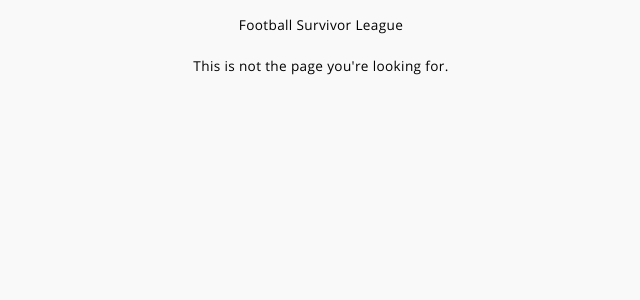
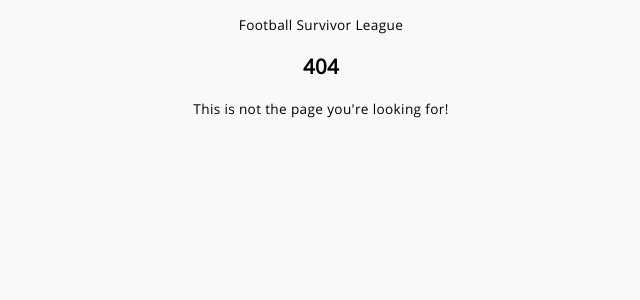
Before and after one commit to dansahagian/fbsurvivor, a Flask app: template templates/404.html in a window 1280 px wide. Shown: the top 300 px of the page, without its empty margins (319-959 px from the left). Run offline with Flask 2, Linux system fonts and the light colour scheme; the template is opened without the code that fills it, so the values that code supplies are empty.

Commit message:
updates 404 page

```diff
--- a/fbsurvivor.py
+++ b/fbsurvivor.py
@@ -12,7 +12,7 @@ app.secret_key = os.environ['FLASK_KEY']
 
 @app.route('/', methods=['GET'])
 def index():
-    return rt('index.html')
+    abort(404)
 
 
 @app.route('/survive', methods=['GET', 'POST'])
--- a/static/css/main.css
+++ b/static/css/main.css
@@ -107,3 +107,8 @@ li {
     max-width: 30em;;
     text-align: center;
 }
+
+.notfound {
+    font-size: 1.50em;
+    font-weight: 800;
+}
--- a/templates/404.html
+++ b/templates/404.html
@@ -1,4 +1,10 @@
 {% extends "base.html" %}
-    {% block content %}
-        This is not the page you're looking for.
-    {% endblock %}
+{% block content %}
+    <div class="main">
+        <span class="notfound">
+            404
+        </span>
+        <br><br>
+        This is not the page you're looking for!
+    </div>
+{% endblock %}
```
